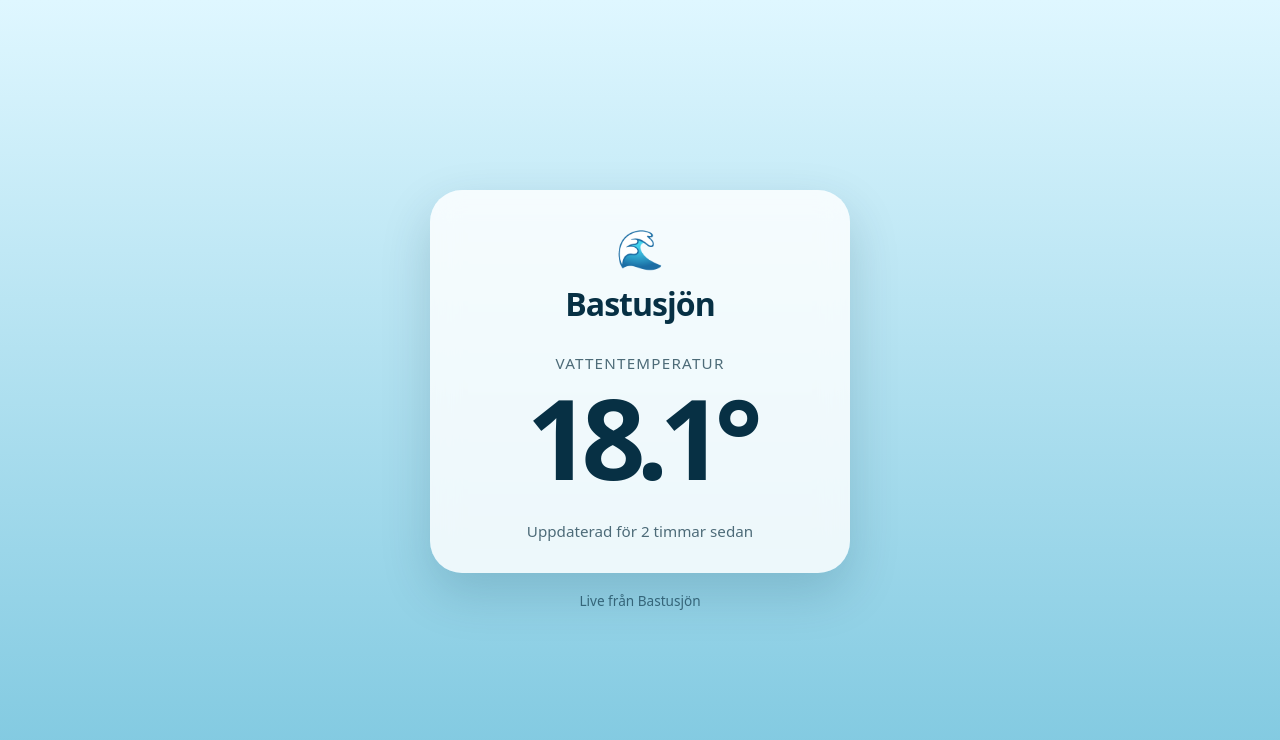
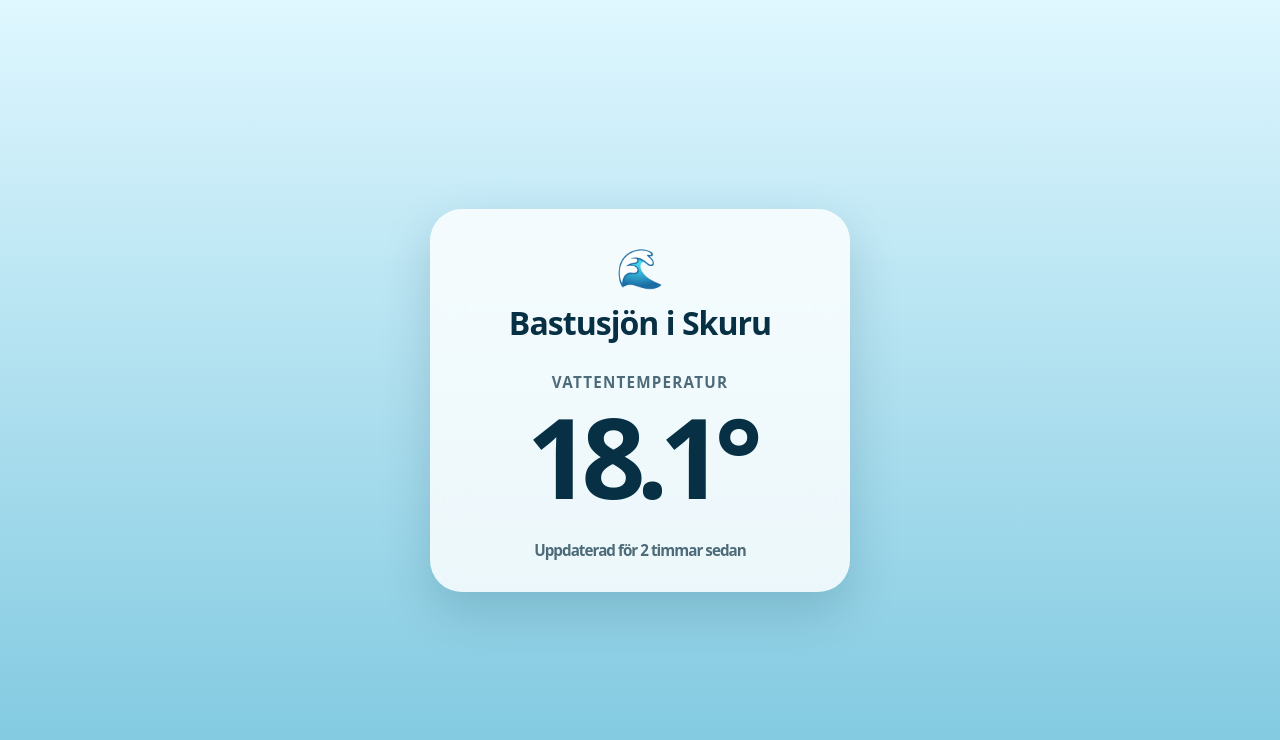
Before and after one commit to tardfish/bastusjon, a plain HTML site: page index.html in a window 1280 px wide. Drawn offline with Linux system fonts and the light colour scheme.

Commit message:
Update index.html

```diff
--- a/index.html
+++ b/index.html
@@ -93,15 +93,13 @@
   <main>
     <section class="card">
       <div class="logo">🌊</div>
-      <h1>Bastusjön</h1>
+      <h1>Bastusjön i Skuru<j/h1>
 
       <div class="label">Vattentemperatur</div>
       <div class="temp" id="temp">--°</div>
 
       <div class="updated" id="updated"></div>
-    </section>
-
-    <footer>Live från Bastusjön</footer>
+      </section>
   </main>
 
   <script>
```
